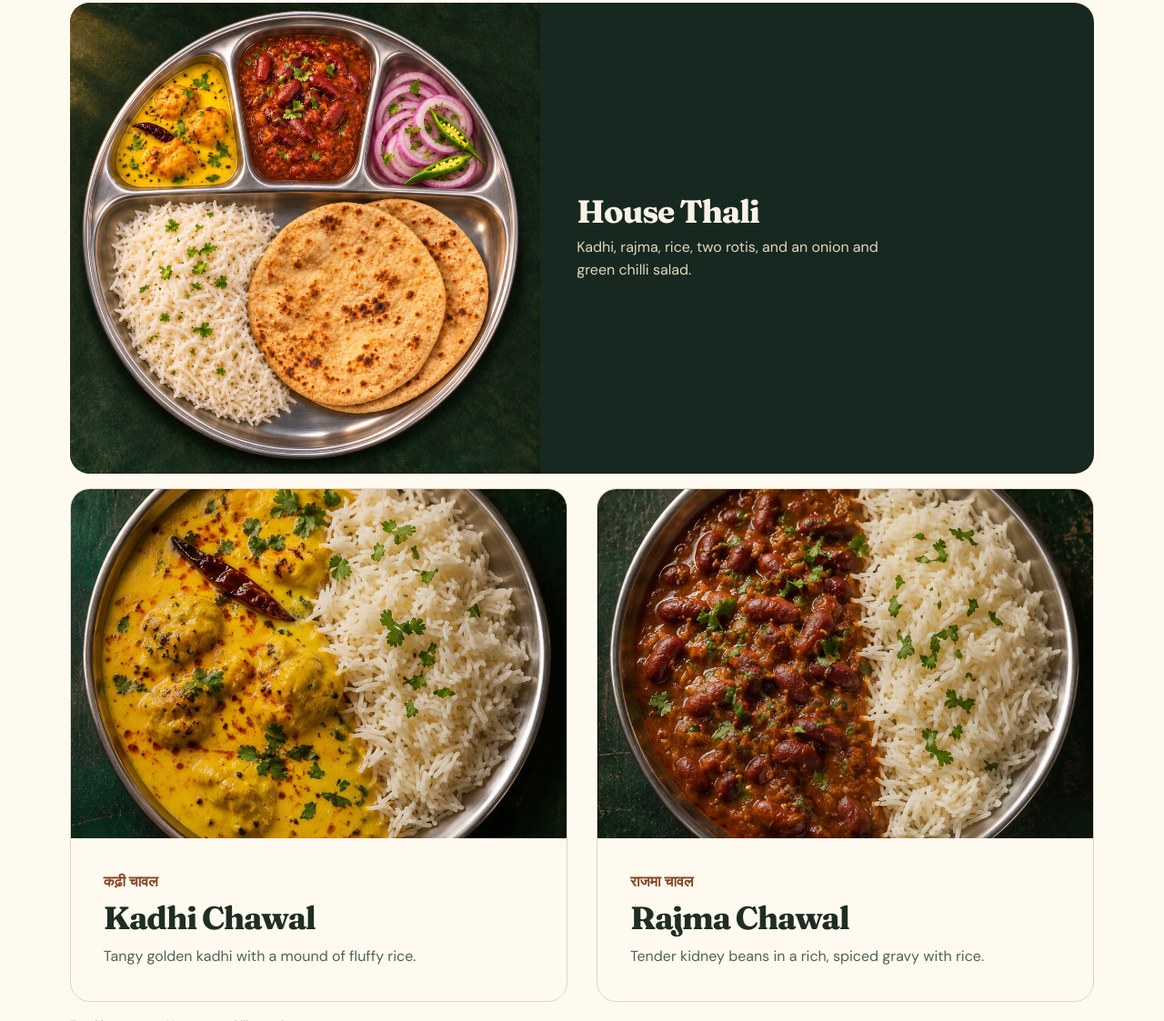
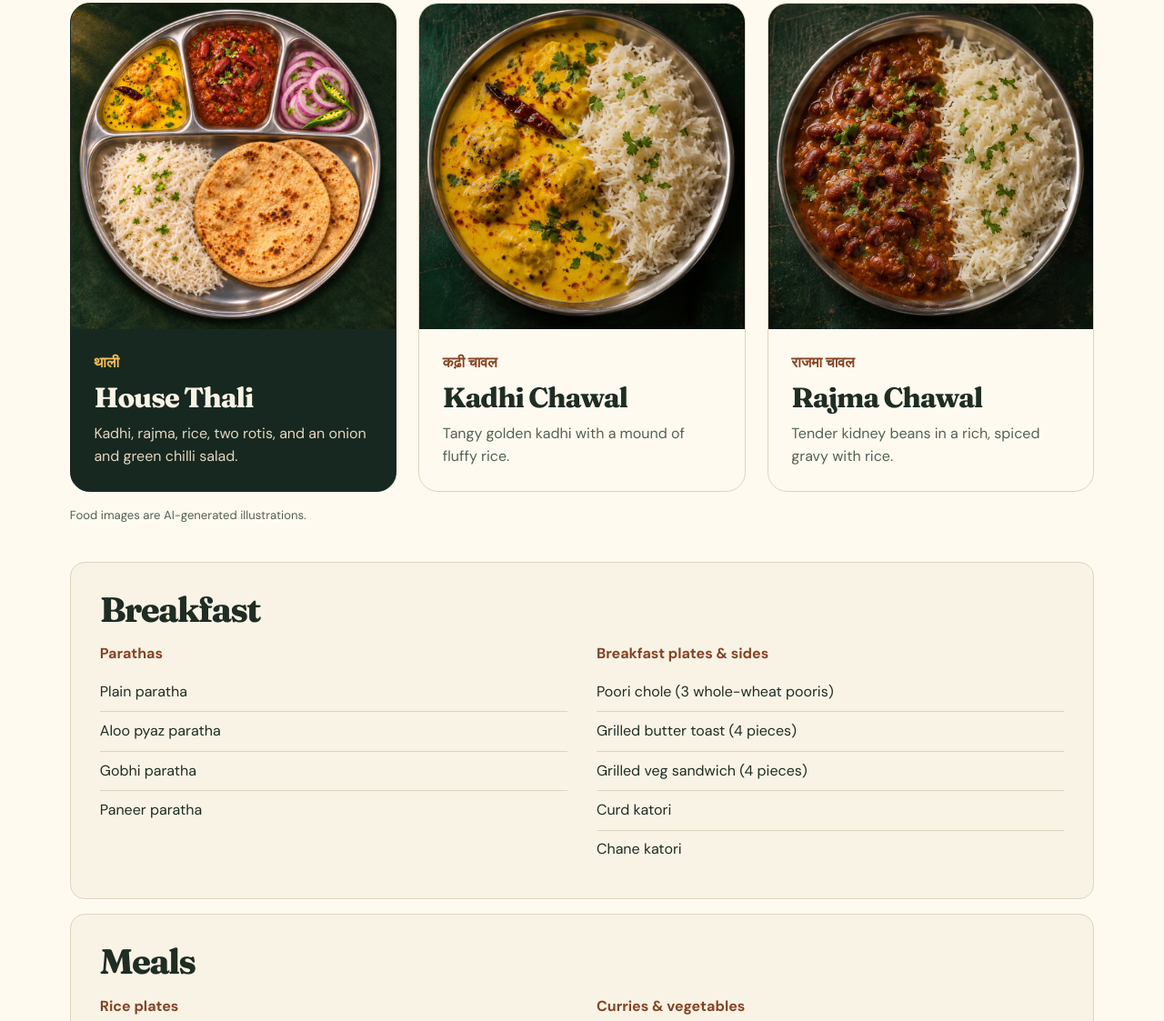
Before and after one commit to rahul27k8/spicy-restaurant, a plain HTML site: page index.html in a window 1280 px wide. Shown: the part 1111-2234 px from the top of the page at 91% size. Drawn offline with Linux system fonts and the light colour scheme.

Commit message:
Present the three house favourites in matching cards

```diff
--- a/index.html
+++ b/index.html
@@ -61,14 +61,15 @@
         </nav>
         <section class="menu-featured" id="specialities" aria-labelledby="specialities-title">
           <h3 id="specialities-title">House favourites</h3>
-          <article class="thali">
+          <div class="dish-grid">
+            <article class="dish dish-thali">
             <img src="./assets/house-thali.jpg" alt="Round four-section thali with rice and two rotis in the large section, kadhi at the top left, rajma in the middle, and onion and green chilli salad at the top right" width="1000" height="1000" loading="lazy">
-            <div class="thali-info">
-              <h4>House Thali</h4>
+            <div class="dish-info">
+              <p class="dish-name" lang="hi">थाली</p>
+              <div class="dish-heading"><h4>House Thali</h4></div>
               <p>Kadhi, rajma, rice, two rotis, and an onion and green chilli salad.</p>
             </div>
-          </article>
-          <div class="dish-grid">
+            </article>
             <article class="dish">
               <img src="./assets/kadhi-rice.jpg" alt="Golden kadhi alongside white rice" width="886" height="886" loading="lazy">
               <div class="dish-info"><p class="dish-name" lang="hi">कढ़ी चावल</p><div class="dish-heading"><h4>Kadhi Chawal</h4></div><p>Tangy golden kadhi with a mound of fluffy rice.</p></div>
--- a/styles.css
+++ b/styles.css
@@ -65,10 +65,10 @@ h3 { font-size: clamp(2rem, 3vw, 3rem); }
 .section-head .eyebrow, .visit .eyebrow { margin-bottom: .85rem; }
 .section-head > p, .dish-info > p:last-child, .photo-note { color: var(--muted); }
 .reviews .eyebrow { color: var(--accent); }
-.dish-grid { display: grid; grid-template-columns: repeat(2, minmax(0, 1fr)); gap: clamp(1rem, 3vw, 2rem); }
+.dish-grid { display: grid; grid-template-columns: repeat(3, minmax(0, 1fr)); gap: clamp(1rem, 2vw, 1.5rem); }
 .dish { overflow: hidden; border: 1px solid var(--rule); border-radius: 1.35rem; background: var(--surface); }
-.dish img { aspect-ratio: 1.42; object-fit: cover; }
-.dish-info { padding: clamp(1.3rem, 3vw, 2.25rem); }
+.dish img { aspect-ratio: 1; object-fit: cover; }
+.dish-info { padding: clamp(1.2rem, 2vw, 1.6rem); }
 .dish-name { margin-bottom: .55rem; color: var(--accent); font-weight: 700; }
 .dish-info > p:last-child { margin-top: .65rem; }
 .photo-note { margin-top: 1rem; font-size: .82rem; }
@@ -108,7 +108,7 @@ footer .brand-mark { color: var(--gold); }
   .hero-photo img { aspect-ratio: 1.18; }
   .review-grid { grid-template-columns: 1fr; }
 }
-@media (max-width: 440px) { .dish-grid { grid-template-columns: 1fr; } }
+@media (max-width: 760px) { .dish-grid { grid-template-columns: 1fr; } }
 @media (prefers-reduced-motion: reduce) { html { scroll-behavior: auto; } }
 
 .dish-heading { display: flex; flex-wrap: wrap; align-items: baseline; justify-content: space-between; gap: .6rem; }
@@ -121,13 +121,10 @@ footer .brand-mark { color: var(--gold); }
 .menu-featured, .menu-group, #mixed-plate { scroll-margin-top: 1rem; }
 .menu-featured { margin-block: 2rem 2.5rem; }
 .menu-featured > h3, .menu-group > h3 { margin-bottom: 1.15rem; }
-.thali { display: grid; grid-template-columns: minmax(0, .85fr) minmax(0, 1fr); align-items: center; overflow: hidden; border-radius: 1.35rem; margin-bottom: 1rem; background: var(--forest); color: var(--paper); }
-.thali > img { aspect-ratio: 1; object-fit: cover; }
-.thali-info { padding: clamp(1.2rem, 4vw, 2.5rem); }
-.thali-info p { max-width: 34ch; color: #e3d7bf; }
-@media (max-width: 660px) { .thali { grid-template-columns: 1fr; } }
-.thali h4, .dish-heading h4 { font: 750 clamp(1.5rem, 3vw, 2.2rem)/1.1 var(--display); letter-spacing: -.035em; }
-.thali h4 { margin-bottom: .45rem; }
+.dish-thali { background: var(--forest); color: var(--paper); border-color: var(--forest); }
+.dish-thali .dish-name { color: var(--gold); }
+.dish-thali .dish-info > p:last-child { color: #e3d7bf; }
+.dish-heading h4 { font: 750 clamp(1.5rem, 2.4vw, 2rem)/1.1 var(--display); letter-spacing: -.035em; }
 .menu-grid { display: grid; gap: 1rem; }
 .menu-group { padding: clamp(1.05rem, 3vw, 2rem); background: var(--paper); border: 1px solid var(--rule); border-radius: 1rem; }
 .menu-columns { display: grid; grid-template-columns: repeat(2, minmax(0, 1fr)); gap: 1.2rem 2rem; }
```
